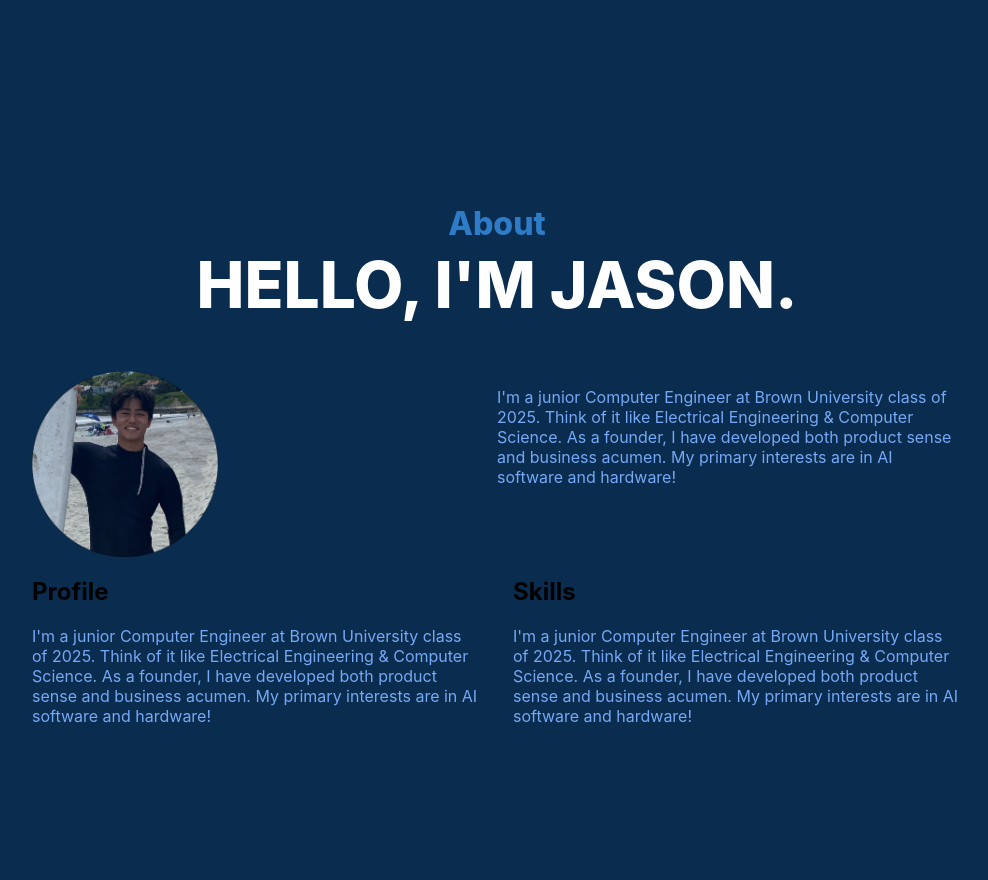
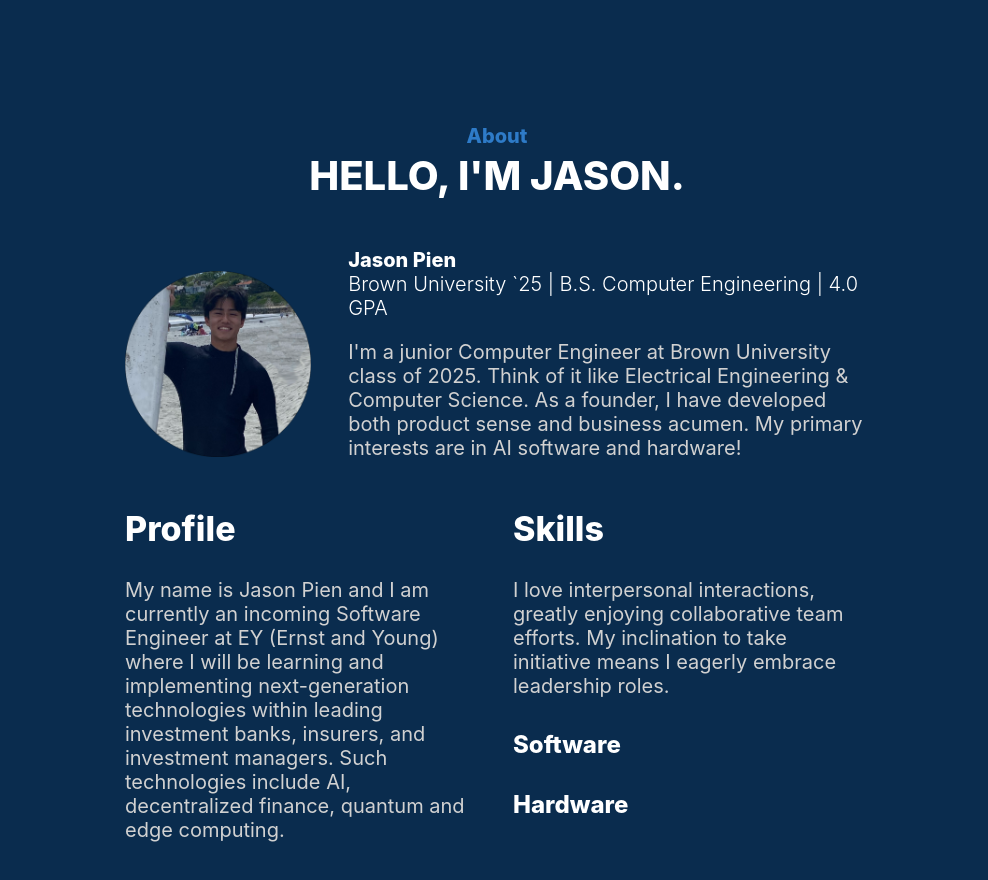
Before and after one commit to jpien13/Website2024, a plain HTML site: page index.html in a window 1280 px wide. Shown: the part 740-1620 px from the top of the page, without its empty margins (143-1131 px from the left). Before the commit the page ends 1502 px from the top, so only its background shows below. Drawn offline with Linux system fonts and the light colour scheme.

Commit message:
more styling

```diff
--- a/about.css
+++ b/about.css
@@ -1,20 +1,42 @@
 .bio__container{
     display: grid;
-    grid-template-columns: 1fr 1fr;
+    grid-template-columns: 1fr 2fr;
+    display: flex;
+    align-items: center;
+    width: 60%;
 }
 
-.about-headshot{
-    width: 40%;
+.bio__container p{
+    font-size: 28px;
 }
 
+.about-headshot {
+    width: 25%;
+    max-width: 500px;
+    align-self: center;
+}
+
+
 .about__container{
+    width: 60%;
     display: grid;
     grid-template-columns: 1fr 1fr;
     gap: 2rem;
 }
 
+
 .about__container .aboutSection1 p,
 .about__container .aboutSection2 p,
-.bio__container p {
+.bio__container p{
     color: var(--text-color);
+    font-size: 20px;
+    font-weight: 400;
 }
+
+.brief{
+    padding-left: 5%;
+}
+
+.name{
+    font-weight: 800;
+}
--- a/index.css
+++ b/index.css
@@ -5,7 +5,7 @@
     --black: #000000;
     --CLKGrey: #757575;
     --color-bg: #0A2C4E;
-    --text-color: #76A9F5;
+    --text-color: #D1D1D1;
     --section-header: #2E7BC8;
 
 
@@ -13,6 +13,12 @@
     --container-width-lg: 75%;
     --container-width-md: 86%;
     --container-width-sm: 90%;
+}
+
+.wire-container {
+    width: 100vw; /* Adjust as needed */
+    height: auto; /* This will maintain the aspect ratio */
+    max-height: 100vh; /* Optional: To limit the maximum height */
 }
 
 body, html {
@@ -67,13 +73,32 @@ section > h3, section > h1{
 
 
 h1{
-    font-size: 64px;
+    font-size: 40px;
+    font-weight: 800;
+    color: white;
+}
+
+h2{
+    font-size: 34px;
     font-weight: 800;
     color: white;
 }
 
 h3{
-    font-size: 32px;
+    font-size: 20px;
     font-weight: 800;
     color: var(--section-header);
 }
+
+ h4{
+    font-size: 24px;
+    font-weight: 800;
+    color: white;
+ }
+
+ h5{
+    margin: 0;
+    font-size: 20px;
+    color: white;
+    font-weight: 300;
+ }
--- a/index.html
+++ b/index.html
@@ -16,7 +16,7 @@
     </nav>
 
     <section id="home">
-        <svg viewBox="0 0 1600 900" xmlns="http://www.w3.org/2000/svg" class="wire-container">
+        <svg viewBox="0 0 1600 900" preserveAspectRatio="xMidYMid meet" class="wire-container">
 
         <!-- Hardware Wire -->
         <path class="wire" d="M370,258 L450,258 L450,285 L525,285" fill="none"/>
@@ -159,16 +159,22 @@
         <h1>HELLO, I'M JASON.</h1>
         <div class="container bio__container">
             <img class="about-headshot" src="images/headshot.png" alt="headshot of me">
-            <p>I'm a junior Computer Engineer at Brown University class of 2025. Think of it like Electrical Engineering & Computer Science. As a founder, I have developed both product sense and business acumen. My primary interests are in AI software and hardware!</p>
-        </div>
+            <div class="brief">
+                <h5 class="name">Jason Pien</h5>
+                <h5>Brown University `25 | B.S. Computer Engineering | 4.0 GPA</h5>
+                <p>I'm a junior Computer Engineer at Brown University class of 2025. Think of it like Electrical Engineering & Computer Science. As a founder, I have developed both product sense and business acumen. My primary interests are in AI software and hardware!</p>
+            </div>
+            </div>
         <div class="container about__container">
             <div class="aboutSection1">
                 <h2>Profile</h2>
-                <p>I'm a junior Computer Engineer at Brown University class of 2025. Think of it like Electrical Engineering & Computer Science. As a founder, I have developed both product sense and business acumen. My primary interests are in AI software and hardware!</p>
+                <p>My name is Jason Pien and I am currently an incoming Software Engineer at EY (Ernst and Young) where I will be learning and implementing next-generation technologies within leading investment banks, insurers, and investment managers. Such technologies include AI, decentralized finance, quantum and edge computing.</p>
             </div>
             <div class="aboutSection2">
                 <h2>Skills</h2>
-                <p>I'm a junior Computer Engineer at Brown University class of 2025. Think of it like Electrical Engineering & Computer Science. As a founder, I have developed both product sense and business acumen. My primary interests are in AI software and hardware!</p>
+                <p>I love interpersonal interactions, greatly enjoying collaborative team efforts. My inclination to take initiative means I eagerly embrace leadership roles.</p>
+                <h4>Software</h4>
+                <h4>Hardware</h4>
             </div>
         </div>
     </section>
```
